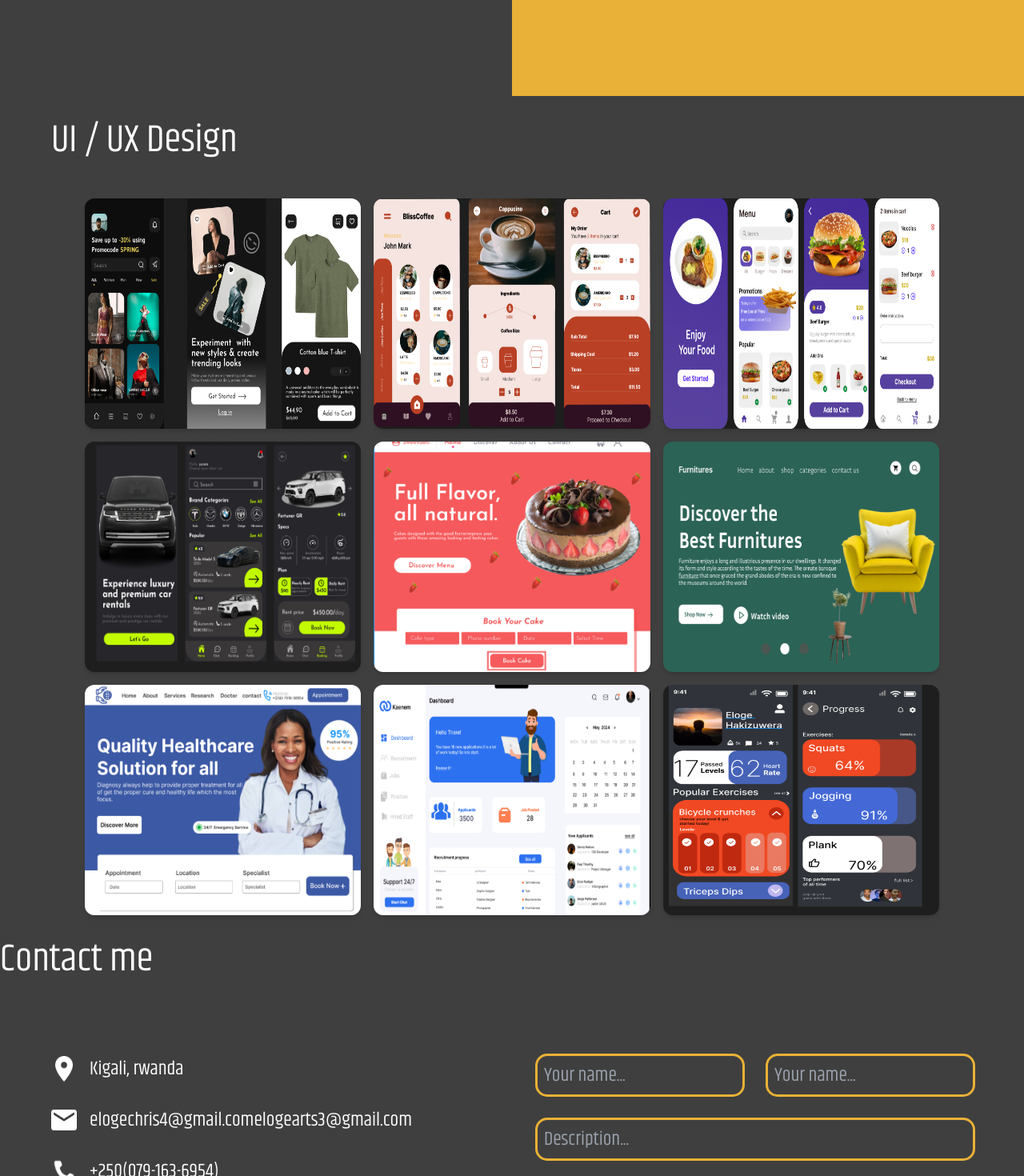
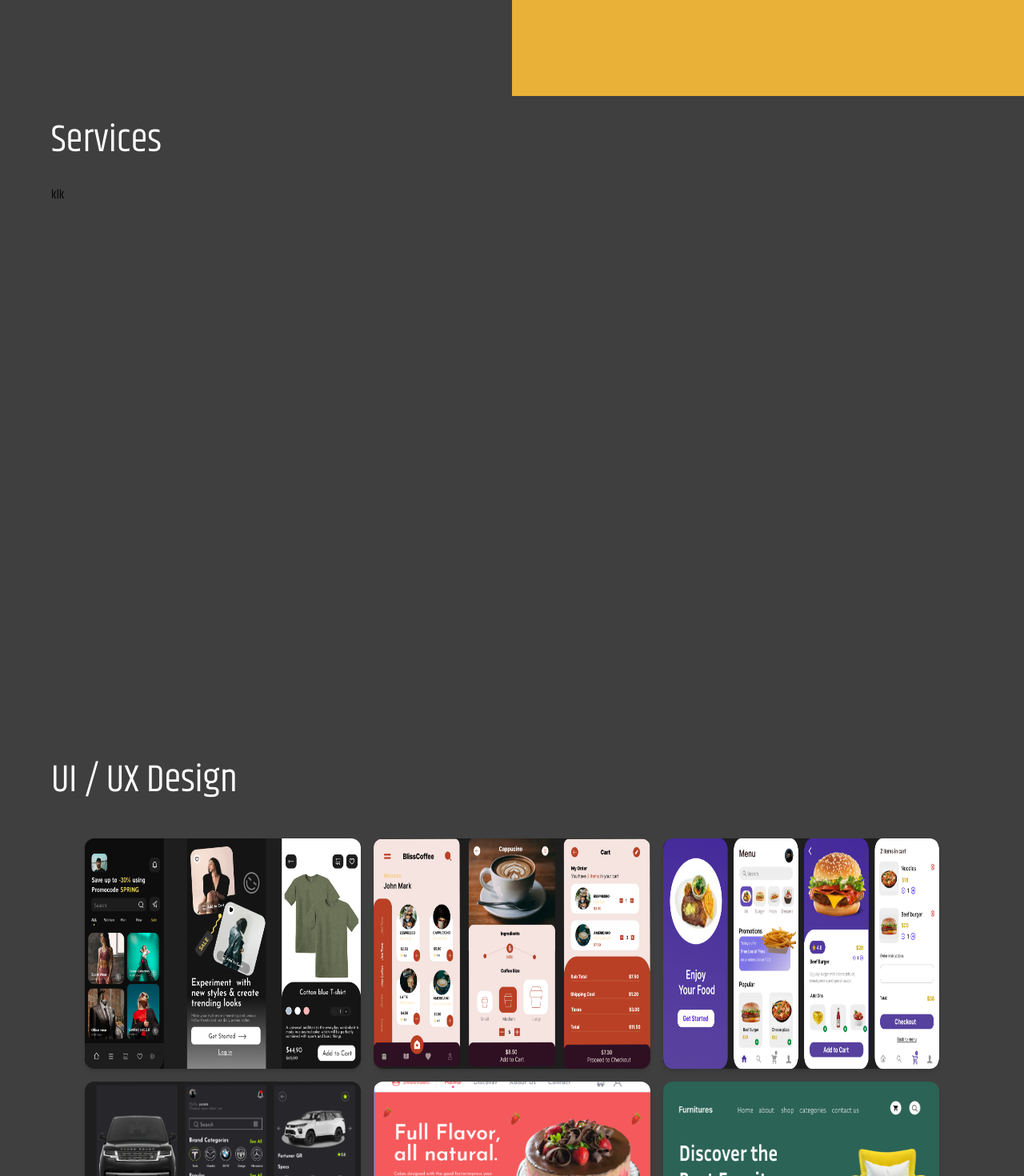
Before and after one commit to 0122345/Eloge_repo, a Next.js app in the folder eloge-portfolio/: page / in a window 1280 px wide. Shown: the part 680-2150 px from the top of the page at 80% size. Built offline with nearby package versions, Linux system fonts and the light colour scheme.

Commit message:
"Updated Footer component and added Services component to Home page"

```diff
--- a/eloge-portfolio/app/components/Footer.js
+++ b/eloge-portfolio/app/components/Footer.js
@@ -6,7 +6,7 @@ import React from 'react'
 const Footer = () => {
     return (
         <div className='w-full min-h-screen font-khand text-5xl text-white bg-home-gray '>
-            <h1>Contact me</h1>
+             <h1 className='mx-8 md:mx-16'>Contact me</h1>
             <div className='flex flex-row px-8 md:px16 py-16'>
                 <div className='flex flex-col gap-8 w-1/2 p-8'>
                     {footerDetails.map((item, i) => (
--- /dev/null
+++ b/eloge-portfolio/app/components/Services.js
@@ -0,0 +1,14 @@
+import React from 'react'
+
+const Services = () => {
+  return (
+    <div className='w-full min-h-screen bg-home-gray font-khand p-8 md:px-16'>
+        <h1 className='text-5xl text-white'>Services</h1>
+        <div className='mt-8'>
+            klk
+        </div>
+    </div>
+  )
+}
+
+export default Services
--- a/eloge-portfolio/app/page.js
+++ b/eloge-portfolio/app/page.js
@@ -1,11 +1,13 @@
 import Footer from "./components/Footer";
 import Projects from "./components/Projects";
+import Services from "./components/Services";
 import HomePage from "./home/page";
 
 export default function Home() {
   return (
     <main>
        <HomePage/>
+       <Services/>
        <Projects/>
        <Footer/>
     </main>
```
